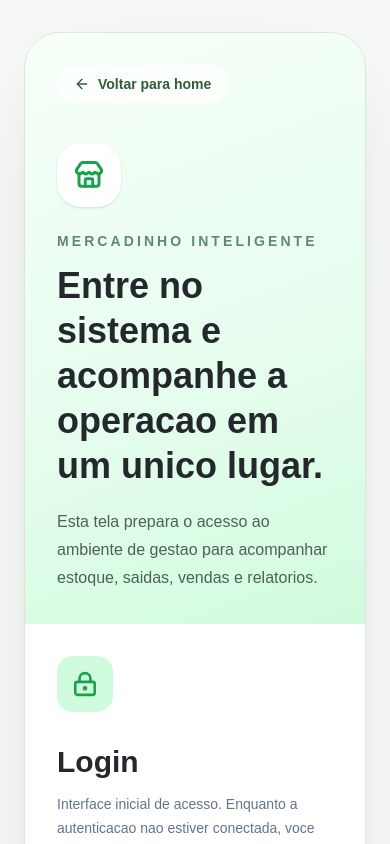
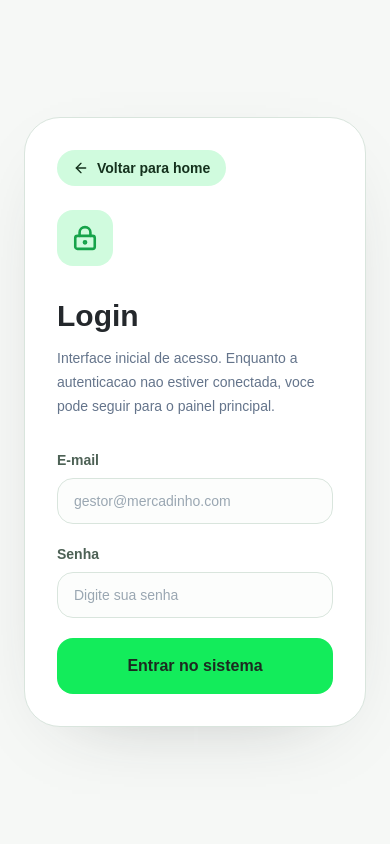
Before and after one commit to breno-facanha/mercadinho-web, a Next.js app: page /login in a window 390 px wide. Shown: the top 844 px of the page. Built offline with nearby package versions, Linux system fonts and the light colour scheme.

Commit message:
ajustando layout do login no mobile

```diff
--- a/src/pages/login/index.tsx
+++ b/src/pages/login/index.tsx
@@ -6,7 +6,7 @@ export default function Login() {
         <main className="min-h-screen bg-[#F6F8F6] px-6 py-8 text-[#24282c] lg:px-10">
             <div className="mx-auto flex min-h-[calc(100vh-4rem)] max-w-6xl items-center justify-center">
                 <div className="grid w-full overflow-hidden rounded-[36px] border border-[#D9E5DD] bg-white shadow-[0_24px_80px_-48px_rgba(36,40,44,0.35)] lg:grid-cols-[1.1fr_0.9fr]">
-                    <section className="bg-[linear-gradient(160deg,#F7FFF9_0%,#E7FDEE_55%,#D0FBDE_100%)] p-8 sm:p-10 lg:p-12">
+                    <section className="hidden bg-[linear-gradient(160deg,#F7FFF9_0%,#E7FDEE_55%,#D0FBDE_100%)] p-8 sm:p-10 lg:block lg:p-12">
                         <Link
                             href="/home"
                             className="inline-flex items-center gap-2 rounded-full border border-white/60 bg-white/80 px-4 py-2 text-sm font-semibold text-[#2f5d3b] transition hover:bg-white"
@@ -32,6 +32,14 @@ export default function Login() {
 
                     <section className="p-8 sm:p-10 lg:p-12">
                         <div className="mx-auto max-w-md">
+                            <Link
+                                href="/home"
+                                className="mb-6 inline-flex items-center gap-2 rounded-full bg-[#D0FBDE] px-4 py-2 text-sm font-semibold text-[#14311d] transition hover:brightness-[1.03] lg:hidden"
+                            >
+                                <ArrowLeft size={16} />
+                                Voltar para home
+                            </Link>
+
                             <div className="mb-8 flex h-14 w-14 items-center justify-center rounded-2xl bg-[#D0FBDE] text-[#16a34a]">
                                 <LockKeyhole size={26} strokeWidth={2.4} />
                             </div>
```
